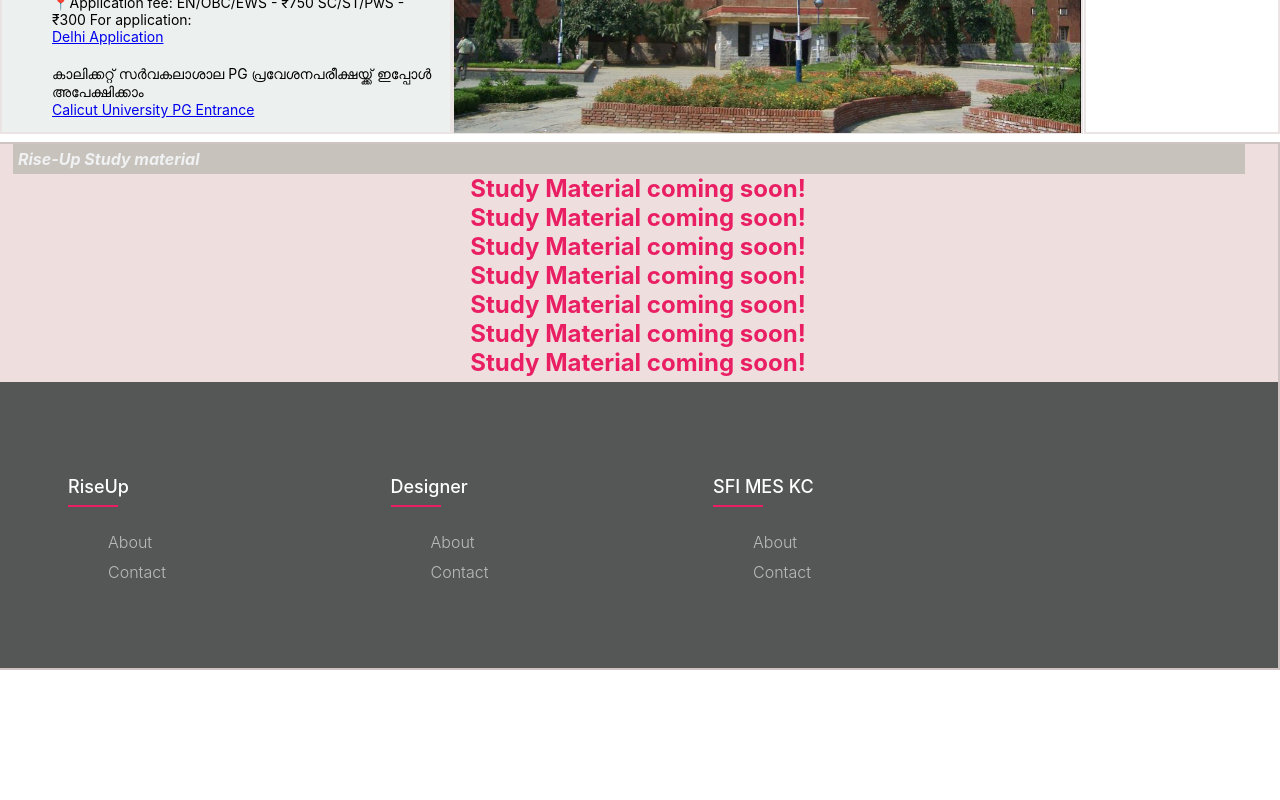
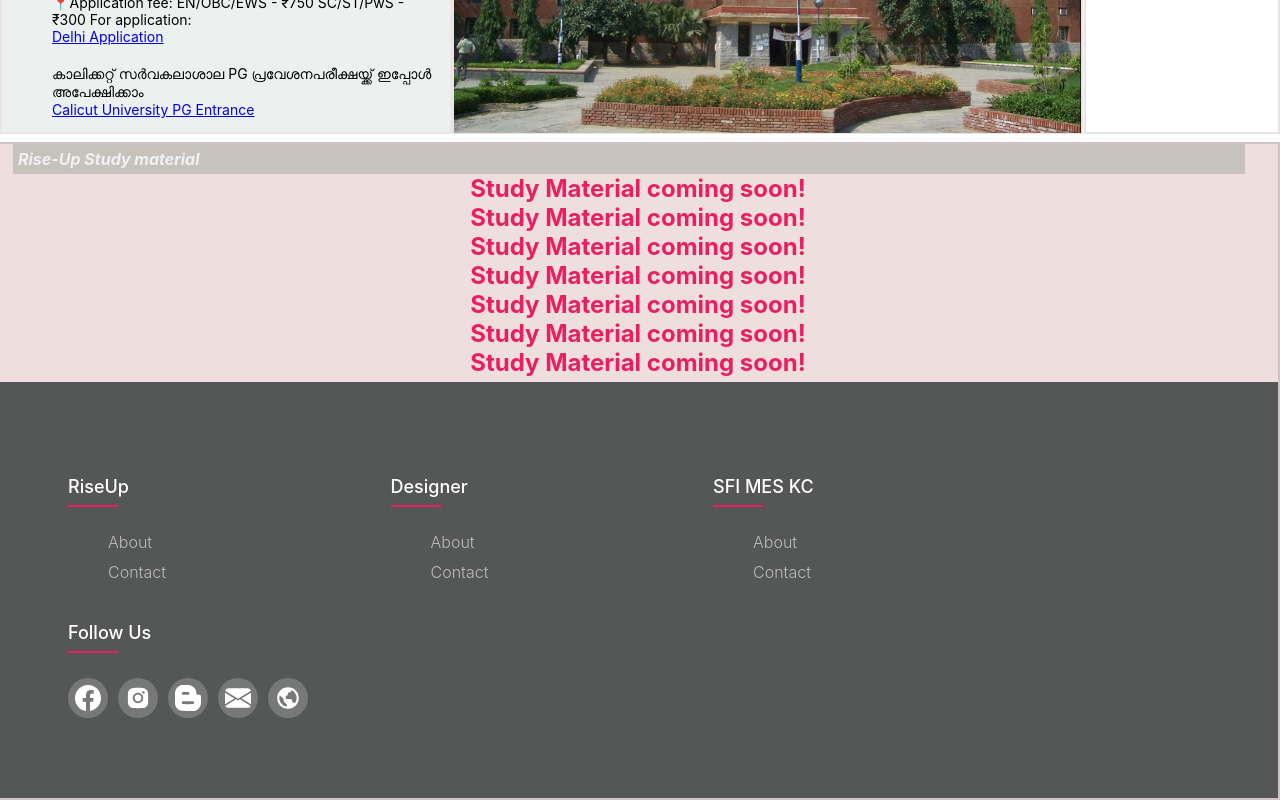
Before and after one commit to jaseem1999/Rise-up, a React (Create React App) app: page / in a window 1280 px wide. Shown: the part 368-1168 px from the top of the page. Before the commit the page ends 1038 px from the top, so only its background shows below. Built offline with nearby package versions, Linux system fonts and the light colour scheme.

Commit message:
added social media

```diff
--- a/package.json
+++ b/package.json
@@ -9,6 +9,7 @@
     "@testing-library/user-event": "^13.5.0",
     "react": "^18.0.0",
     "react-dom": "^18.0.0",
+    "react-icons": "^4.3.1",
     "react-scripts": "5.0.1",
     "web-vitals": "^2.1.4"
   },
--- a/src/Comp/Study/Study.css
+++ b/src/Comp/Study/Study.css
@@ -121,6 +121,10 @@ ul {
     color: #24262b;
     background-color: #ffffff;
 }
+.logo svg {
+    width: 26px;
+    height: 40px;
+}
 
 /*responsive*/
 @media(max-width: 767px) {
--- a/src/Comp/Study/Study.jsx
+++ b/src/Comp/Study/Study.jsx
@@ -1,5 +1,9 @@
 import React from 'react'
 import '../Study/Study.css'
+import { BsFacebook,BsFillEnvelopeFill } from 'react-icons/bs';
+import {AiFillInstagram} from 'react-icons/ai';
+import {FaBloggerB} from 'react-icons/fa';
+import {BiWorld} from 'react-icons/bi';
 
 function Study() {
   return (
@@ -44,15 +48,16 @@ function Study() {
 
 
         </div>
-  	 		{/* <div className="footer-col"> */}
-  	 			{/* <h4>follow us</h4> */}
-  	 			{/* <div class="social-links"> */}
-  	 				{/* <a href="https://"><i class="fab fa-facebook-f"></i></a> */}
-  	 				{/* <a href="https://"><i class="fab fa-twitter"></i></a> */}
-  	 				{/* <a href="https://"><i class="fab fa-instagram"></i></a> */}
-  	 				{/* <a href="https://"><i class="fab fa-linkedin-in"></i></a> */}
-  	 			{/* </div> */}
-  	 		{/* </div> */}
+  	 		<div className="footer-col">
+  	 		   <h4>follow us</h4>
+  	 			   <div class="social-links">
+  	 				    <a href="https://www.facebook.com/Sfi-Mes-Kalladi-College-647106115341558/"><div className="logo"><BsFacebook/></div></a>
+  	 				    <a href="https://www.instagram.com/sfi_meskc/"><div className="logo"><AiFillInstagram/></div></a>
+  	 				    <a href="https://sfimeskc.blogspot.com/"><div className="logo"><FaBloggerB/></div></a>
+  	 			    	<a href="https://mailto:ajkkalappatt@gmail.com"><div className="logo"><BsFillEnvelopeFill/></div></a>
+                <a href="https://sfimeskc.in"><div className="logo"><BiWorld/></div></a>
+  	 			 </div>
+  	 		 </div>
 
       </div>
     </div>
```
Also changed, not shown: 1 other file (tests, documents, lock files or other folders).
